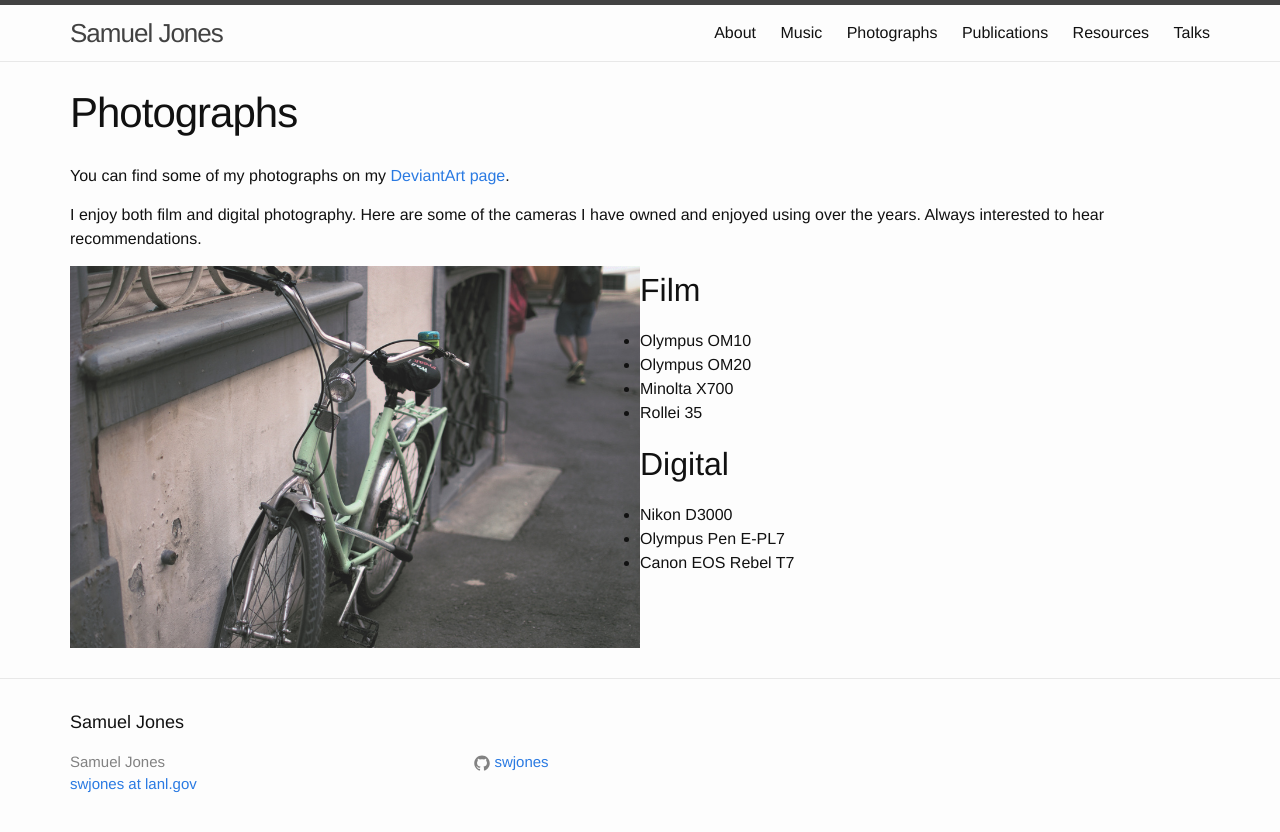
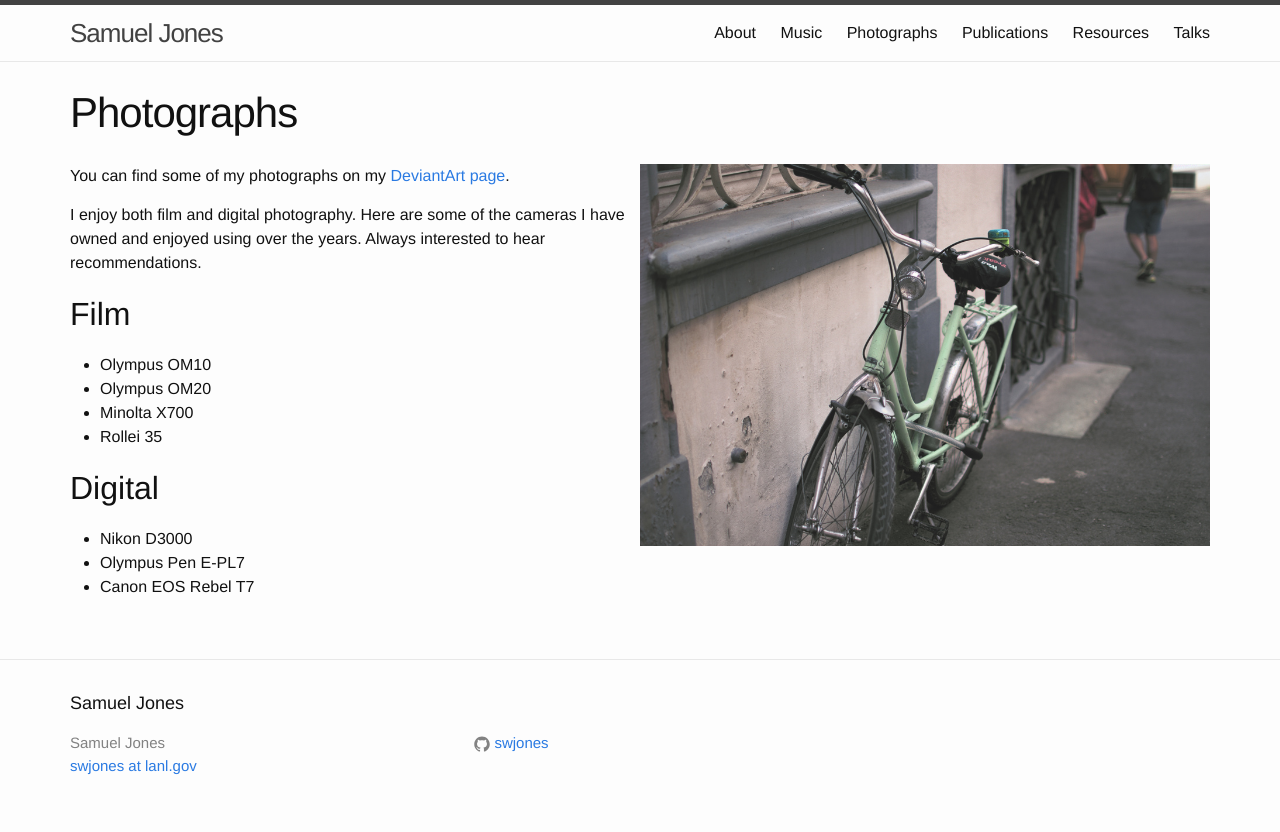
Before and after one commit to swjones/swjones.github.io, a Jekyll site: the page built from photo.md, in a window 1280 px wide. Shown: the top 832 px of the page. Built offline with Jekyll 4.4.1, drawn with Linux system fonts in a browser that asks for light colours.

Commit message:
move picture

```diff
--- a/photo.md
+++ b/photo.md
@@ -4,13 +4,13 @@
 permalink: /photographs/
 ---
 
+<img style="float: right" src="../content/DSC_0545_graded_small.jpeg" height="50%" width="50%">
+
 You can find some of my photographs on my [DeviantArt page](https://www.deviantart.com/fatrascals/gallery).
 
 I enjoy both film and digital photography. Here are some of the cameras I have
 owned and enjoyed using over the years. Always interested to hear
 recommendations.
-
-<img style="float: left" src="../content/DSC_0545_graded_small.jpeg" height="50%" width="50%">
 
 Film
 ---
```
